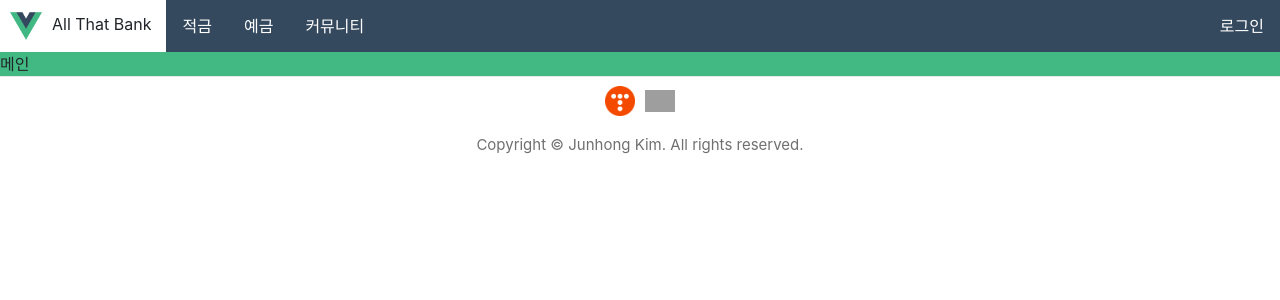
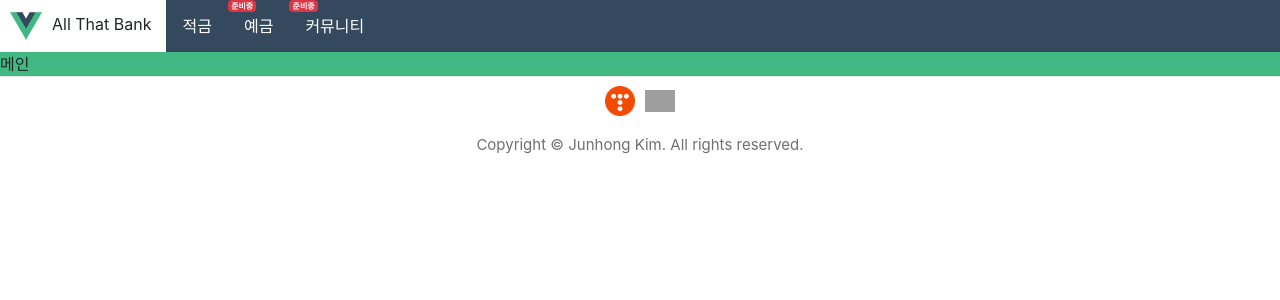
Before and after one commit to Junhong-Kim/allthatbank-web, a Vue app: page / in a window 1280 px wide. Shown: the top 300 px of the page. Built offline with nearby package versions, Linux system fonts and the light colour scheme; no server answers; grey boxes are pictures that could not be loaded.

Commit message:
Add: disable menu

```diff
--- a/src/components/community/Notice.vue
+++ b/src/components/community/Notice.vue
@@ -4,7 +4,11 @@
 
 <script>
 export default {
-  name: 'Notice'
+  name: 'Notice',
+  created () {
+    alert('서비스 준비중입니다.')
+    this.$router.go(-1)
+  }
 }
 </script>
 
--- a/src/components/deposit/BankName.vue
+++ b/src/components/deposit/BankName.vue
@@ -4,7 +4,10 @@
 
 <script>
 export default {
-
+  created () {
+    alert('서비스 준비중입니다.')
+    this.$router.go(-1)
+  }
 }
 </script>
 
--- a/src/components/layout/Header.vue
+++ b/src/components/layout/Header.vue
@@ -6,9 +6,19 @@
         <span class="brand-name">{{appName}}</span>
       </router-link>
       <li><router-link to="/saving">적금</router-link></li>
-      <li><router-link to="/deposit">예금</router-link></li>
-      <li><router-link to="/community">커뮤니티</router-link></li>
-      <li><router-link to="/login">로그인</router-link></li>
+      <li>
+        <div style="position: relative;">
+          <div class="badge btn-danger prepare">준비중</div>
+          <router-link to="/deposit">예금</router-link>
+        </div>
+      </li>
+      <li>
+        <div style="position: relative;">
+          <div class="badge btn-danger prepare">준비중</div>
+          <router-link to="/community">커뮤니티</router-link>
+        </div>
+      </li>
+      <li v-show="false"><router-link to="/login">로그인</router-link></li>
     </ul>
   </nav>
 </template>
@@ -72,4 +82,8 @@ li a:hover {
 .router-link-active {
   background-color: #42b883;
 }
+.prepare {
+  position: absolute;
+  font-size: 8px;
+}
 </style>
```
